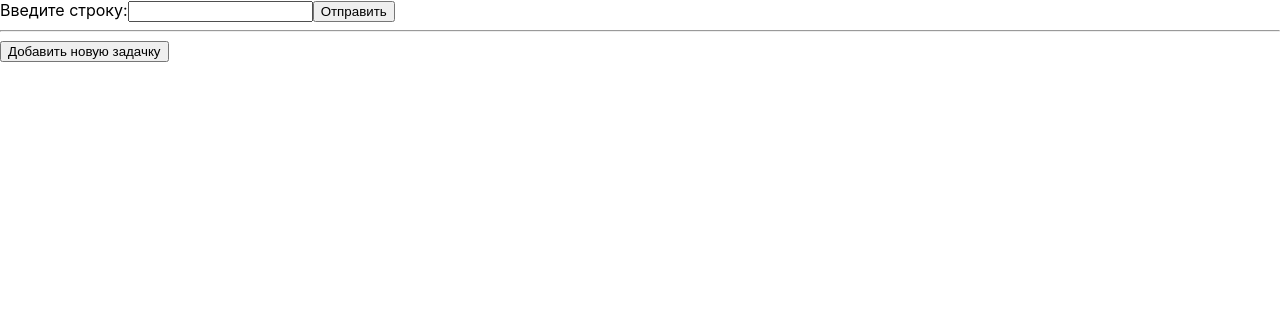
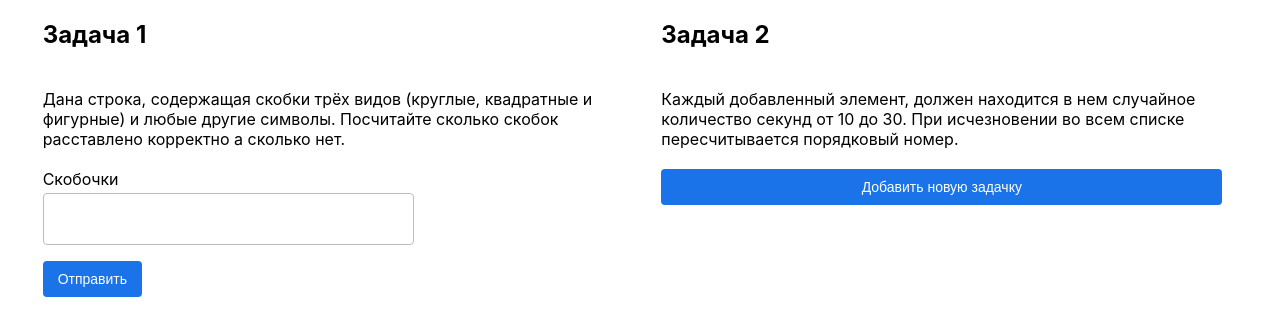
Before and after one commit to MFortal/test-its-real, a React (Create React App) app: page / in a window 1280 px wide. Shown: the top 336 px of the page. Built offline with nearby package versions, Linux system fonts and the light colour scheme.

Commit message:
Добавление стилей

```diff
--- a/public/index.html
+++ b/public/index.html
@@ -12,7 +12,7 @@
 
 <body>
   <noscript>You need to enable JavaScript to run this app.</noscript>
-  <main id="root"></main>
+  <main id="root" class="main"></main>
 </body>
 
 </html>
--- a/src/App.css
+++ b/src/App.css
@@ -1,38 +1,84 @@
-.App {
-  text-align: center;
+.main {
+  display: flex;
+  align-items: flex-start;
+  justify-content: space-evenly;
+  flex-direction: row;
 }
 
-.App-logo {
-  height: 40vmin;
-  pointer-events: none;
+.task-section {
+  width: 45%;
+  display: flex;
+  flex-direction: column;
+  gap: 20px;
 }
 
-@media (prefers-reduced-motion: no-preference) {
-  .App-logo {
-    animation: App-logo-spin infinite 20s linear;
-  }
+/* Стили инпута */
+.text-field {
+  margin-bottom: 1rem;
 }
 
-.App-header {
-  background-color: #282c34;
-  min-height: 100vh;
-  display: flex;
-  flex-direction: column;
-  align-items: center;
-  justify-content: center;
-  font-size: calc(10px + 2vmin);
-  color: white;
+.text-field__label {
+  display: block;
+  margin-bottom: 0.25rem;
 }
 
-.App-link {
-  color: #61dafb;
+.text-field__input {
+  display: block;
+  width: 60%;
+  height: calc(2.25rem + 2px);
+  padding: 0.375rem 0.75rem;
+  font-family: inherit;
+  font-size: 1rem;
+  font-weight: 400;
+  line-height: 1.5;
+  color: #212529;
+  background-color: #fff;
+  background-clip: padding-box;
+  border: 1px solid #bdbdbd;
+  border-radius: 0.25rem;
+  transition: border-color 0.15s ease-in-out, box-shadow 0.15s ease-in-out;
 }
 
-@keyframes App-logo-spin {
-  from {
-    transform: rotate(0deg);
-  }
-  to {
-    transform: rotate(360deg);
-  }
+/* Стили кнопочек */
+.btn {
+  display: inline-block;
+  box-sizing: border-box;
+  padding: 0 15px;
+  margin: 0 15px 15px 0;
+  outline: none;
+  border: none;
+  border-radius: 4px;
+  height: 36px;
+  line-height: 36px;
+  font-size: 14px;
+  font-weight: 500;
+  text-decoration: none;
+  color: #fff;
+  background-color: #1a73e8;
+  position: relative;
+  overflow: hidden;
+  vertical-align: top;
+  cursor: pointer;
+  user-select: none;
+  appearance: none;
+  touch-action: manipulation;
+  z-index: 1;
 }
+
+.btn:hover {
+  box-shadow: 0 1px 2px 0 rgb(26 115 232 / 45%),
+    0 1px 3px 1px rgb(26 115 232 / 30%);
+  background-color: #297be6;
+}
+.btn:active {
+  box-shadow: 0 1px 2px 0 rgb(26 115 232 / 45%),
+    0 2px 6px 2px rgb(26 115 232 / 30%);
+  background-color: #1a73e8 !important;
+}
+.btn:focus-visible {
+  box-shadow: 0 0 0 3px lightskyblue;
+}
+
+.fade {
+  color: red;
+}
--- a/src/App.js
+++ b/src/App.js
@@ -5,9 +5,12 @@ import Task2 from "./Components/Task2";
 function App() {
   return (
     <>
-      <Task1 />
-      <hr />
-      <Task2 />
+      <section class="task-section">
+        <Task1 />
+      </section>
+      <section class="task-section">
+        <Task2 />
+      </section>
     </>
   );
 }
--- a/src/Components/Task1.jsx
+++ b/src/Components/Task1.jsx
@@ -34,23 +34,37 @@ function Task1() {
 
   const output = (
     <>
-      <p>Введенная строка: {state.value} </p>
-      <p>Количество правильных скобочек: {state.count}</p>
+      <div>
+        <p>Введенная строка: {state.value} </p>
+        <p>Количество правильных скобочек: {state.count}</p>
+      </div>
     </>
   );
 
   return (
     <>
+      <h2>Задача 1</h2>
+      <div>
+        Дана строка, содержащая скобки трёх видов (круглые, квадратные и
+        фигурные) и любые другие символы. Посчитайте сколько скобок расставлено
+        корректно а сколько нет.
+      </div>
       <form onSubmit={handleSubmit}>
-        <label>
-          Введите строку:
+        <div class="text-field">
+          <label class="text-field__label" for="brackets">
+            Скобочки
+          </label>
           <input
+            class="text-field__input"
             type="text"
+            name="brackets"
             value={value}
             onChange={(e) => setValue(e.target.value)}
           />
-        </label>
-        <input type="submit" value="Отправить" />
+        </div>
+        <button type="submit" class="btn">
+          Отправить
+        </button>
       </form>
       {state ? output : null}
     </>
--- a/src/Components/Task2.jsx
+++ b/src/Components/Task2.jsx
@@ -40,10 +40,20 @@ function Task2() {
 
   return (
     <>
-      <button onClick={addTask}>Добавить новую задачку</button>
+      <h2>Задача 2</h2>
+      <div>
+        Каждый добавленный элемент, должен находится в нем случайное количество
+        секунд от 10 до 30. При исчезновении во всем списке пересчитывается
+        порядковый номер.
+      </div>
+      <button onClick={addTask} class="btn">
+        Добавить новую задачку
+      </button>
       <ol>
         {state.map((task) => (
-          <li key={task.id}>Исчезнет через {task.time} секунд</li>
+          <li key={task.id} class={task.time < 4 ? "fade" : ""}>
+            Исчезнет через {task.time} секунд
+          </li>
         ))}
       </ol>
     </>
```
